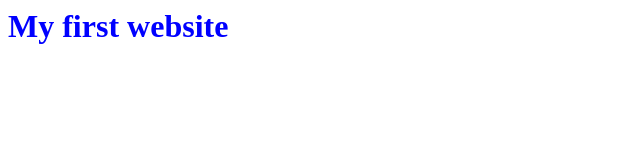
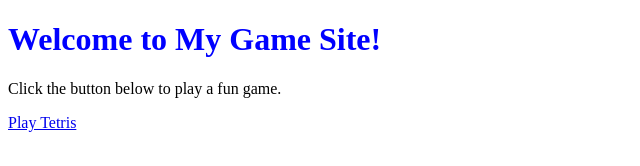
Before and after one commit to nontas2013/first, a plain HTML site: page index.html in a window 1280 px wide. Shown: the whole page, without its empty margins (0-640 px from the left). Drawn offline with Linux system fonts and the light colour scheme.

Commit message:
Update index.html

```diff
--- a/index.html
+++ b/index.html
@@ -1,8 +1,18 @@
-<html>
-  <head>
+<!DOCTYPE html>
+<link rel="stylesheet" href="styles.css">
+<html lang="en">
+<head>
+    <meta charset="UTF-8">
+    <meta name="viewport" content="width=device-width, initial-scale=1.0">
+    <title>Play a Game!</title>
     <link rel="stylesheet" href="styles.css">
-  </head>
-  <header>
-    <h1>My first website</h1>
-  </header>
+</head>
+<body>
+    <div class="container">
+        <h1>Welcome to My Game Site!</h1>
+        <p>Click the button below to play a fun game.</p>
+        <a href="https://tetris.com/play-tetris" target="_blank" class="game-button">Play Tetris</a>
+    </div>
+</body>
 </html>
+  <link rel="stylesheet" href="styles.css">
```
